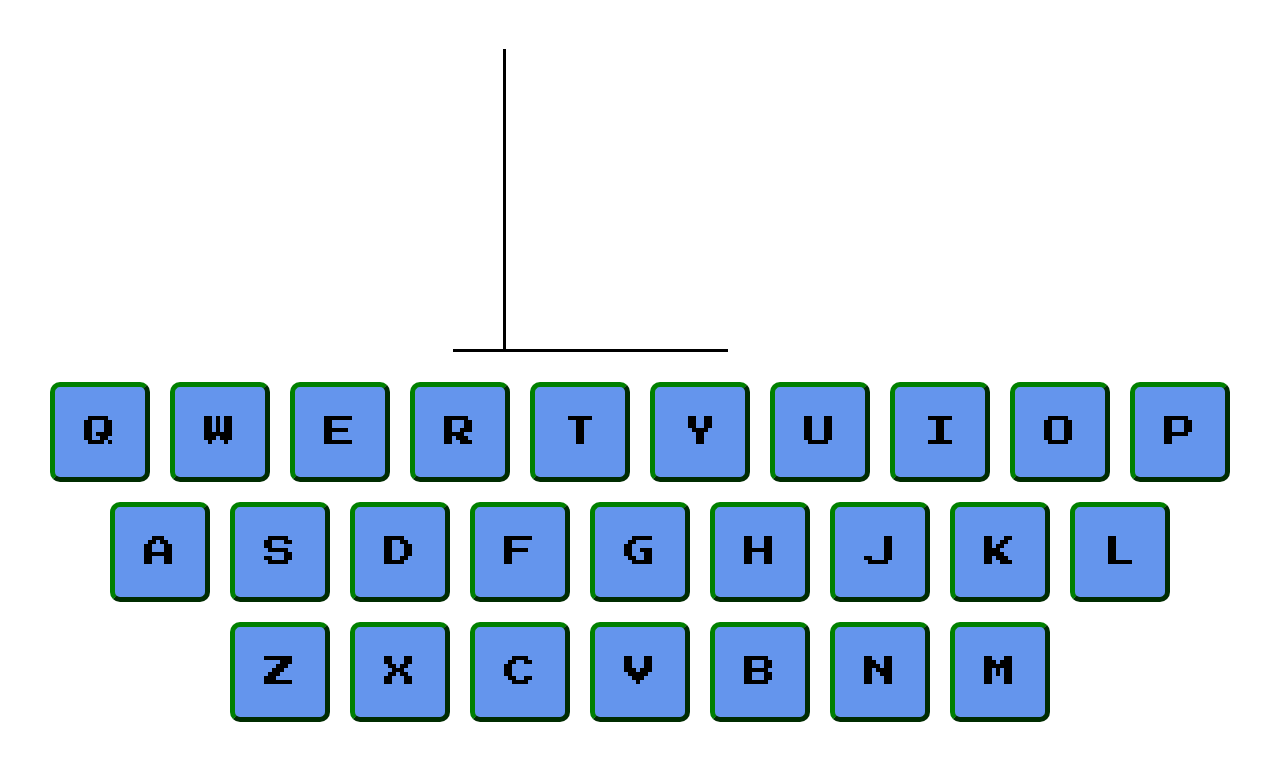
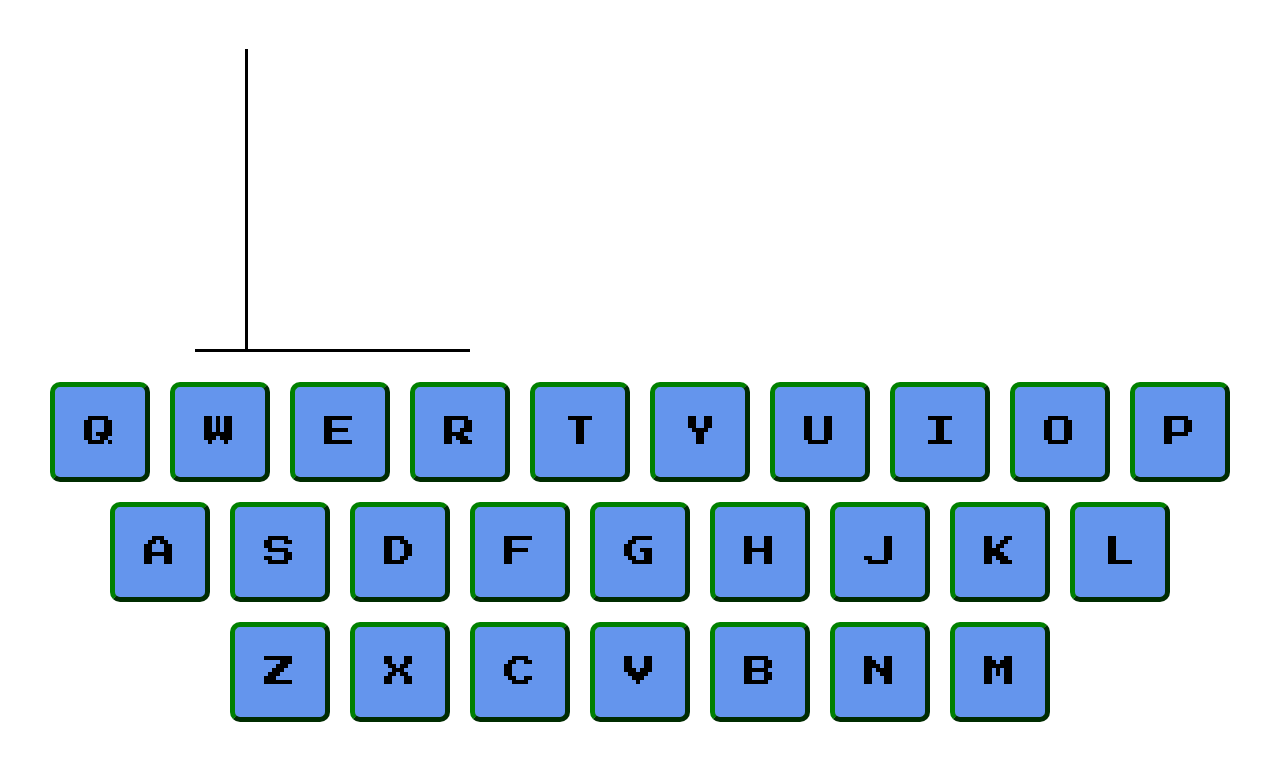
Before and after one commit to manasveer6/hangman-proto, a website: page index.html in a window 1280 px wide. Drawn offline with nearby package versions, Linux system fonts and the light colour scheme; no server answers.

Commit message:
Change layout

```diff
--- a/style.css
+++ b/style.css
@@ -172,6 +172,8 @@ body {
 .top {
   display: flex;
   gap: 100px;
+  width: 890px;
+  justify-content: space-between;
 }
 
 .words {
```
